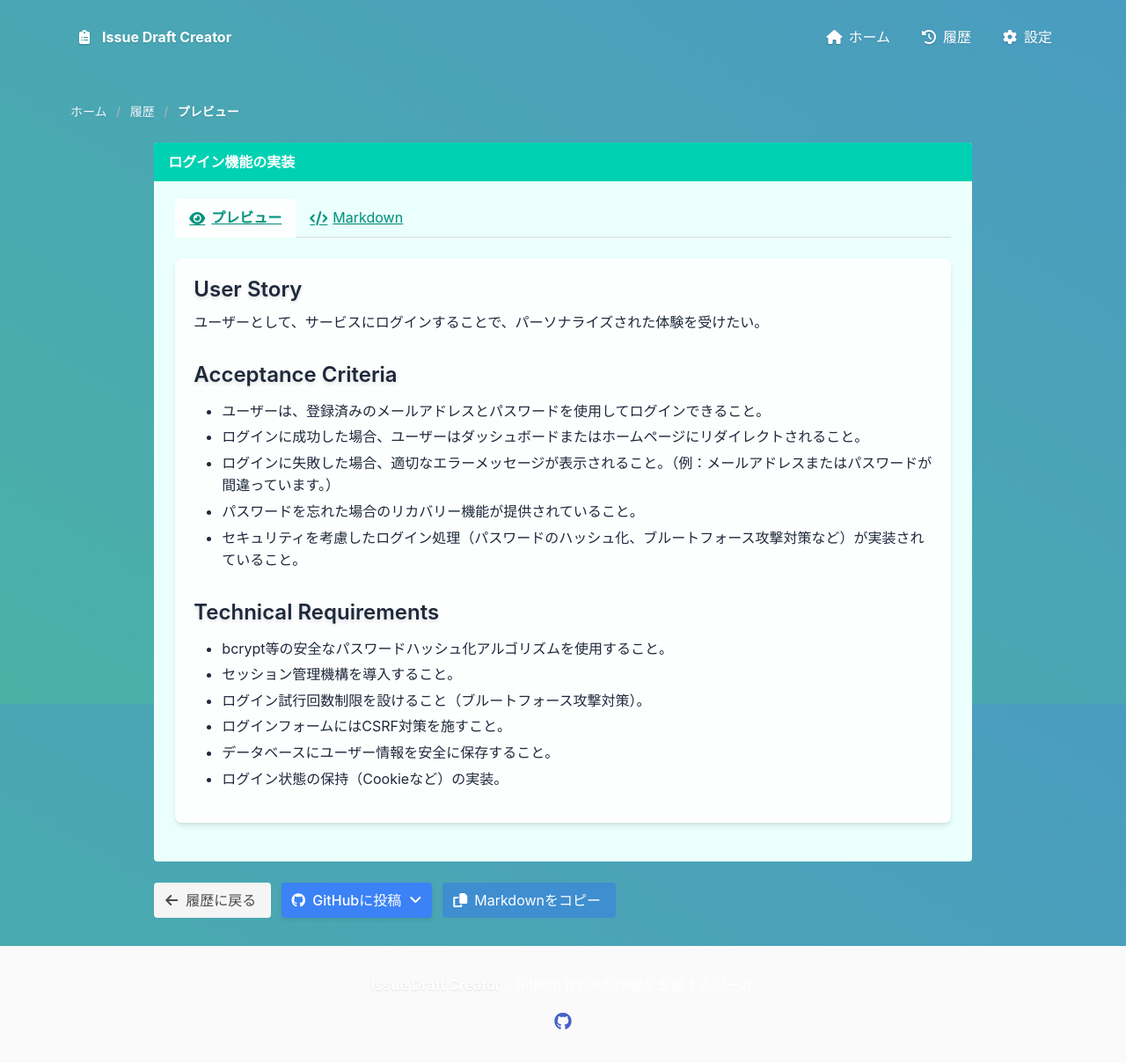
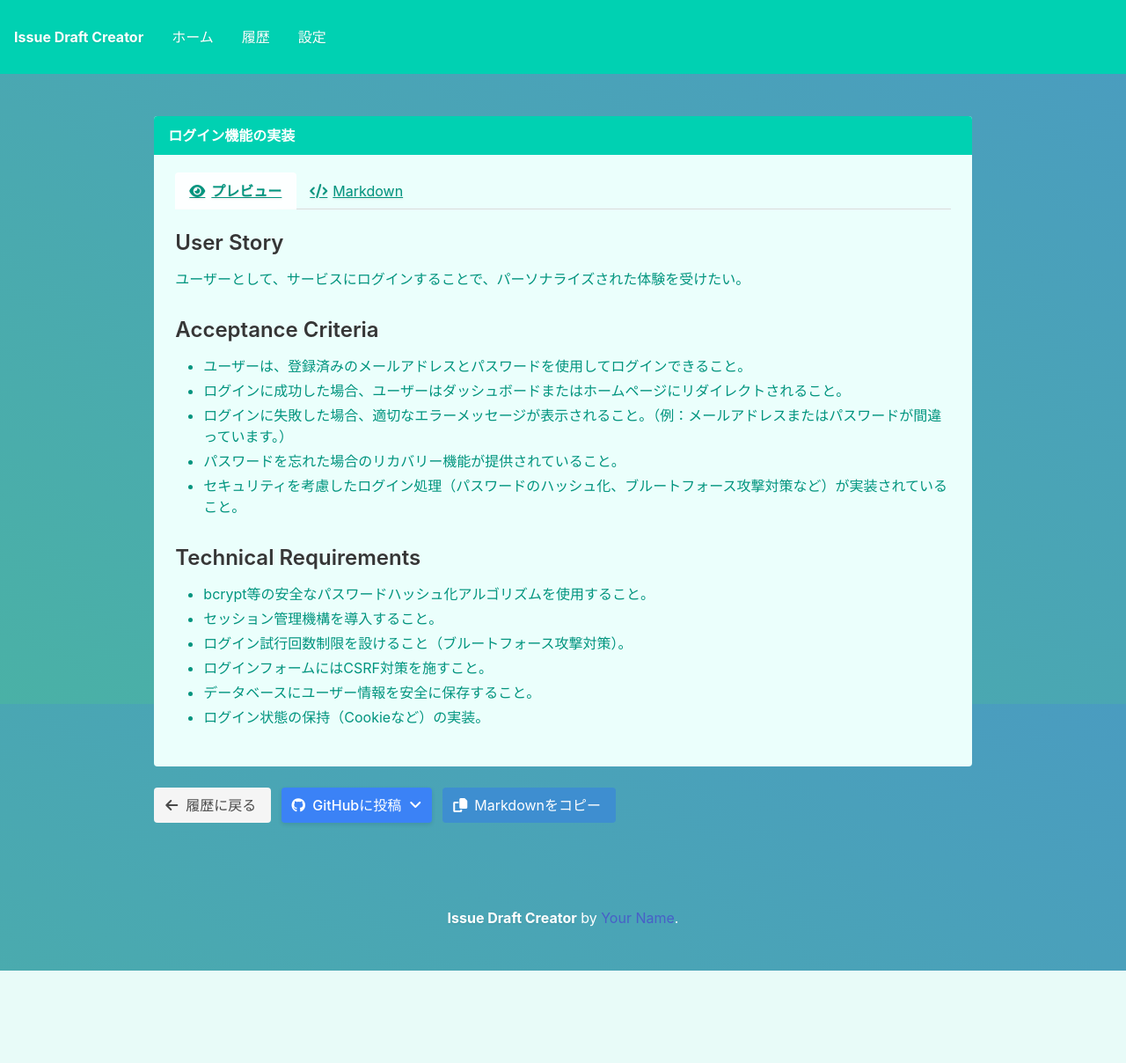
Before and after one commit to jun-a/issue-creator-pj, a FastAPI app: page /preview/e1b5efdd-7625-4dcc-9f07-7372027553fa in a window 1280 px wide. Shown: the whole page at 88% size. After the commit the page ends 1103 px from the top, so only its background shows below. Run offline with FastAPI, Linux system fonts and the light colour scheme; some libraries are stand-ins or nearby versions.

Commit message:
✨ リポジトリ属性をIssueモデルに追加し、エラーメッセージの表示を改善。新しいスタイルシートとスクリプトを追加し、Issue作成フォームを動的に更新する機能を実装。

```diff
--- a/issue-draft-creator/issues.json
+++ b/issue-draft-creator/issues.json
@@ -5,7 +5,8 @@
     "story": "ユーザーとして、サービスにログインすることで、パーソナライズされた体験を受けたい。",
     "criteria": "ユーザーは、登録済みのメールアドレスとパスワードを使用してログインできること。\nログインに成功した場合、ユーザーはダッシュボードまたはホームページにリダイレクトされること。\nログインに失敗した場合、適切なエラーメッセージが表示されること。（例：メールアドレスまたはパスワードが間違っています。）\nパスワードを忘れた場合のリカバリー機能が提供されていること。\nセキュリティを考慮したログイン処理（パスワードのハッシュ化、ブルートフォース攻撃対策など）が実装されていること。",
     "requirements": "bcrypt等の安全なパスワードハッシュ化アルゴリズムを使用すること。\nセッション管理機構を導入すること。\nログイン試行回数制限を設けること（ブルートフォース攻撃対策）。\nログインフォームにはCSRF対策を施すこと。\nデータベースにユーザー情報を安全に保存すること。\nログイン状態の保持（Cookieなど）の実装。",
-    "created_at": "2025-03-03T03:31:58.820047"
+    "created_at": "2025-03-03T03:31:58.820047",
+    "repository": null
   },
   "e0d7fd27-91d5-4e5d-95f8-a827c8b94dbe": {
     "id": "e0d7fd27-91d5-4e5d-95f8-a827c8b94dbe",
@@ -13,7 +14,8 @@
     "story": "ユーザーは、認証されたサービスにアクセスするために、安全にログインできる必要がある。",
     "criteria": "ユーザーは、有効なユーザー名とパスワードを入力してログインできる。\nユーザーは、無効なユーザー名またはパスワードを入力した場合、エラーメッセージが表示される。\nユーザーは、パスワードを忘れた場合のリカバリープロセスが利用できる。\nログイン状態はセキュアに保持される。\nログイン画面は、レスポンシブデザインに対応している。",
     "requirements": "HTTPSを使用して、ユーザー名とパスワードを安全に送信する。\nパスワードは暗号化して保存する。\nセッション管理機能を実装する。\nログイン試行回数制限を設ける。\nログインに失敗した場合、適切なログを記録する。",
-    "created_at": "2025-03-03T03:34:26.311002"
+    "created_at": "2025-03-03T03:34:26.311002",
+    "repository": null
   },
   "87e6fb0e-21e0-4e2c-a0bf-aba1ae8a28db": {
     "id": "87e6fb0e-21e0-4e2c-a0bf-aba1ae8a28db",
@@ -21,6 +23,16 @@
     "story": "ユーザーとして、魅力的なトップページを通じて、サービスや製品の価値を直感的に理解し、利用意欲を高めたい。",
     "criteria": "トップページのデザインは、ターゲット層のニーズに合致し、ブランドイメージを効果的に表現していること。\nトップページのコンテンツは、サービスの主要な機能や利点を明確に伝え、ユーザーの行動を促すような構成であること。\nトップページの表示速度は高速であり、モバイルデバイスを含む様々なデバイスで適切に表示されること。\nトップページはSEO対策が施されており、検索エンジンからの流入が見込めること。",
     "requirements": "レスポンシブデザインに対応し、様々な画面サイズで最適に表示されること。\n必要な画像や動画素材は高画質であり、適切な圧縮がされていること。\nGoogle Analytics等の分析ツールを導入し、ユーザーの行動をトラッキングできること。\nコンテンツ管理システム（CMS）を導入し、容易にコンテンツの更新・管理ができること。(既存CMSとの連携も考慮)",
-    "created_at": "2025-03-03T03:40:43.690763"
+    "created_at": "2025-03-03T03:40:43.690763",
+    "repository": null
+  },
+  "d09e7cd0-05a2-4cf9-bd3a-1f3f2c84e2ca": {
+    "id": "d09e7cd0-05a2-4cf9-bd3a-1f3f2c84e2ca",
+    "title": "ログイン機能の実装",
+    "story": "ユーザーは、登録済みのユーザー名とパスワードを入力することで、システムにログインできる。",
+    "criteria": "ユーザーが正しいユーザー名とパスワードを入力した場合、正常にログインできること。\nユーザーが誤ったユーザー名またはパスワードを入力した場合、エラーメッセージが表示されること。\nパスワードは暗号化されて保存されていること。\nログインに失敗する回数が規定回数を超えた場合、アカウントがロックされること。",
+    "requirements": "認証基盤の選定と実装（例：Spring Security, JWT）\nユーザー情報を保存するデータベースの設計と実装\nパスワードのハッシュ化アルゴリズムの選定（例：bcrypt, Argon2）\nセッション管理の実装\nエラーハンドリングとログ出力の実装",
+    "created_at": "2025-03-03T11:50:35.191368",
+    "repository": null
   }
 }
--- a/issue-draft-creator/main.py
+++ b/issue-draft-creator/main.py
@@ -29,6 +29,7 @@ class Issue(BaseModel):
     criteria: Optional[str] = None
     requirements: Optional[str] = None
     created_at: str
+    repository: Optional[str] = None  # repository 属性を追加
 
     class Config:
         # JSONのシリアライズ時に改行を保持
--- /dev/null
+++ b/issue-draft-creator/static/js/script.js
@@ -0,0 +1,44 @@
+// ページ読み込み完了時の処理
+document.addEventListener('DOMContentLoaded', function() {
+    // 通知メッセージの閉じるボタン
+    document.querySelectorAll('.notification .delete').forEach(button => {
+        button.addEventListener('click', () => {
+            button.parentNode.remove();
+        });
+    });
+
+    // タブ切り替え機能の初期化
+    initializeTabs();
+});
+
+// 動的に追加された要素に対するイベントハンドラの設定
+document.body.addEventListener('htmx:afterSwap', function(event) {
+    // タブ切り替え機能の再初期化
+    initializeTabs();
+});
+
+// タブ切り替え機能
+function initializeTabs() {
+    document.querySelectorAll('[data-tab]').forEach(tab => {
+        tab.addEventListener('click', function(e) {
+            e.preventDefault();
+
+            // 親要素のコンテキスト内でタブを探す
+            const tabContainer = this.closest('.tabs');
+            const contentContainer = tabContainer.nextElementSibling.parentElement;
+
+            // タブのアクティブ状態を切り替え
+            tabContainer.querySelectorAll('[data-tab]').forEach(t => {
+                t.parentElement.classList.remove('is-active');
+            });
+            this.parentElement.classList.add('is-active');
+
+            // コンテンツの表示/非表示を切り替え
+            const tabId = this.getAttribute('data-tab');
+            contentContainer.querySelectorAll('.tab-content').forEach(content => {
+                content.classList.add('is-hidden');
+            });
+            contentContainer.querySelector(`#tab-${tabId}`).classList.remove('is-hidden');
+        });
+    });
+}
--- a/issue-draft-creator/templates/layout.html
+++ b/issue-draft-creator/templates/layout.html
@@ -8,11 +8,31 @@
     <link rel="stylesheet" href="https://cdn.jsdelivr.net/npm/bulma@0.9.4/css/bulma.min.css">
     <!-- Font Awesome -->
     <link rel="stylesheet" href="https://cdnjs.cloudflare.com/ajax/libs/font-awesome/6.4.0/css/all.min.css">
-    <!-- 自作CSS -->
-    <link rel="stylesheet" href="{{ url_for('static', path='css/styles.css') }}">
-    <script src="https://unpkg.com/htmx.org@1.9.2"></script>
-    <script src="https://unpkg.com/marked@4.3.0/marked.min.js"></script>
+    <!-- HTMX -->
+    <script src="https://unpkg.com/htmx.org@1.9.4"></script>
+    <!-- カスタムCSS -->
+    <link rel="stylesheet" href="/static/css/style.css">
+
     <style>
+        .htmx-indicator {
+            display: none;
+        }
+        .htmx-request .htmx-indicator {
+            display: inline-flex;
+        }
+        .htmx-request.htmx-indicator {
+            display: inline-flex;
+        }
+
+        /* アニメーション */
+        .animate-fadeIn {
+            animation: fadeIn 0.5s ease-in-out;
+        }
+        @keyframes fadeIn {
+            from { opacity: 0; }
+            to { opacity: 1; }
+        }
+
         /* Tailwind風のカスタムスタイル */
         :root {
             --primary-color: #3b82f6;
@@ -300,87 +320,44 @@
     {% block extra_head %}{% endblock %}
 </head>
 <body>
-    <nav class="navbar" role="navigation" aria-label="main navigation">
-        <div class="container">
+    <nav class="navbar is-primary" role="navigation" aria-label="main navigation">
         <div class="navbar-brand">
             <a class="navbar-item" href="/">
-                    <span class="icon mr-2">
-                        <i class="fas fa-clipboard-list"></i>
-                    </span>
-                    <span class="has-text-weight-bold">Issue Draft Creator</span>
-                </a>
-
-                <a role="button" class="navbar-burger" aria-label="menu" aria-expanded="false" data-target="navbarMenu">
-                    <span aria-hidden="true"></span>
-                    <span aria-hidden="true"></span>
-                    <span aria-hidden="true"></span>
+                <strong>Issue Draft Creator</strong>
             </a>
         </div>
 
-            <div id="navbarMenu" class="navbar-menu">
-                <div class="navbar-end">
-                    <a href="/" class="navbar-item">
-                        <span class="icon-text">
-                            <span class="icon mr-1">
-                                <i class="fas fa-home"></i>
-                            </span>
-                            <span>ホーム</span>
-                        </span>
+        <div class="navbar-menu">
+            <div class="navbar-start">
+                <a class="navbar-item" href="/">
+                    ホーム
                 </a>
-                    <a href="/history" class="navbar-item">
-                        <span class="icon-text">
-                            <span class="icon mr-1">
-                                <i class="fas fa-history"></i>
-                            </span>
-                            <span>履歴</span>
-                        </span>
+                <a class="navbar-item" href="/history">
+                    履歴
                 </a>
-                    <a href="/settings" class="navbar-item">
-                        <span class="icon-text">
-                            <span class="icon mr-1">
-                                <i class="fas fa-cog"></i>
-                            </span>
-                            <span>設定</span>
-                        </span>
+                <a class="navbar-item" href="/settings">
+                    設定
                 </a>
-                </div>
             </div>
         </div>
     </nav>
 
-    <section class="main-content">
+    <section class="section">
         <div class="container">
-            <div class="mb-5">
-                <nav class="breadcrumb" aria-label="breadcrumbs">
-                    <ul>
-                        <li><a href="/">ホーム</a></li>
-                        {% block breadcrumb %}{% endblock %}
-                    </ul>
-                </nav>
-            </div>
-
             {% block content %}{% endblock %}
         </div>
     </section>
 
     <footer class="footer">
-        <div class="container">
         <div class="content has-text-centered">
             <p>
-                    <strong>Issue Draft Creator</strong> - GitHub Issueの作成を支援するツール
+                <strong>Issue Draft Creator</strong> by <a href="https://github.com">Your Name</a>.
             </p>
-                <p class="mt-3">
-                    <a href="https://github.com" target="_blank" class="icon">
-                        <i class="fab fa-github fa-lg"></i>
-                    </a>
-                </p>
-            </div>
         </div>
     </footer>
 
-    <!-- HTMX -->
-    <script src="https://unpkg.com/htmx.org@1.9.6"></script>
-    <script src="https://unpkg.com/htmx.org/dist/ext/json-enc.js"></script>
+    <!-- カスタムJS -->
+    <script src="/static/js/script.js"></script>
     <script>
         document.addEventListener('DOMContentLoaded', () => {
             // ナビゲーションバーの開閉
--- a/issue-draft-creator/templates/partials/error_message.html
+++ b/issue-draft-creator/templates/partials/error_message.html
@@ -1,4 +1,6 @@
 <div class="notification is-danger">
-    <button class="delete"></button>
-    <strong>エラー</strong>: {{ message }}
+    <button class="delete" aria-label="delete" onclick="this.parentElement.remove()"></button>
+    <p>
+        <strong>エラー:</strong> {{ message }}
+    </p>
 </div>
```
Also changed, not shown: issue-draft-creator/static/css/style.css (added, +38 -0 lines), issue-draft-creator/templates/index.html (+20 -52 lines), issue-draft-creator/templates/partials/issue_preview.html (+60 -33 lines). Lines whose indentation alone changed are shown as unchanged.
